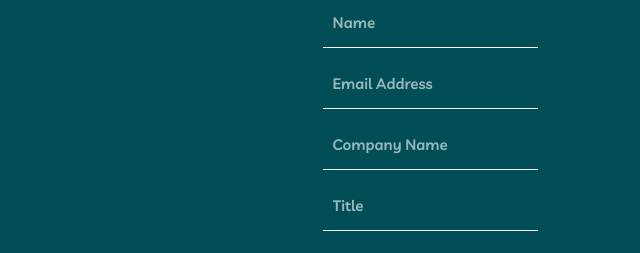
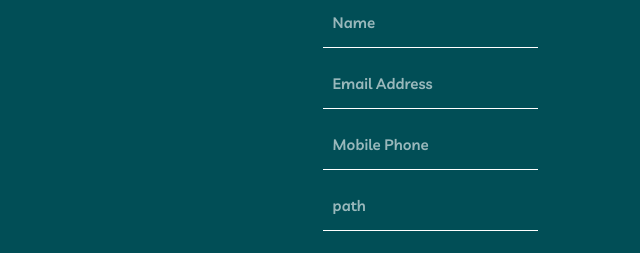
Before and after one commit to vogonyo/kodaschool, a plain HTML site: page contact.html in a window 1280 px wide. Shown: the part 226-479 px from the top of the page, 640-1280 px from the left. Drawn offline with Linux system fonts and the light colour scheme.

Commit message:
changed contact form details

```diff
--- a/contact.html
+++ b/contact.html
@@ -63,11 +63,11 @@
         <small></small>
       </div>
       <div class="form__control">
-        <input aria-label="Company name" type="text" placeholder="Company Name">
+        <input aria-label="Phone" type="number" placeholder="Mobile Phone">
         <small>This field is required</small>
       </div>
       <div class="form__control">
-        <input aria-label="Your title at your company" type="text" placeholder="Title">
+        <input aria-label="Path enquiring about" type="text" placeholder="path">
         <small>This field is required</small>
       </div>
       <div class="form__control message">
```
